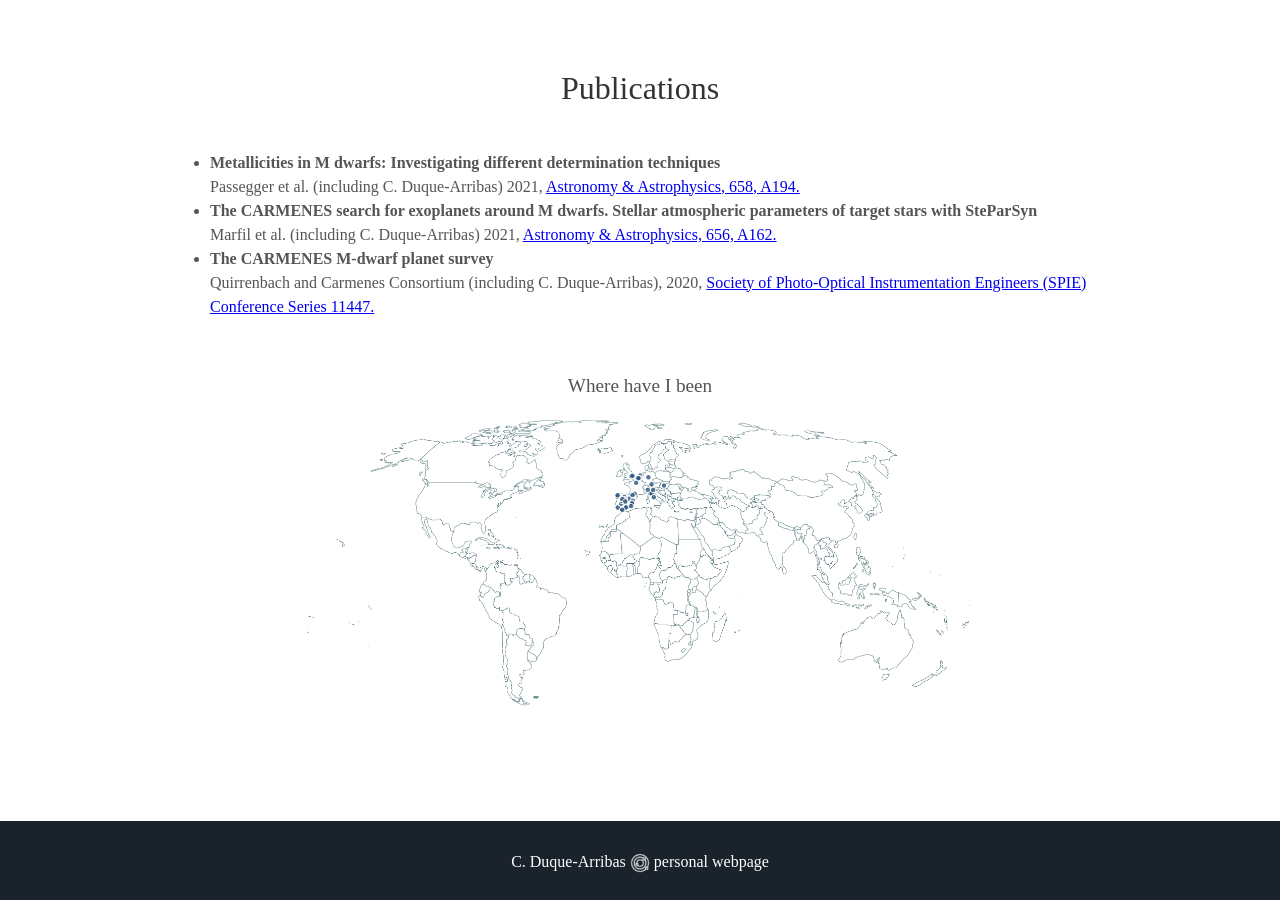
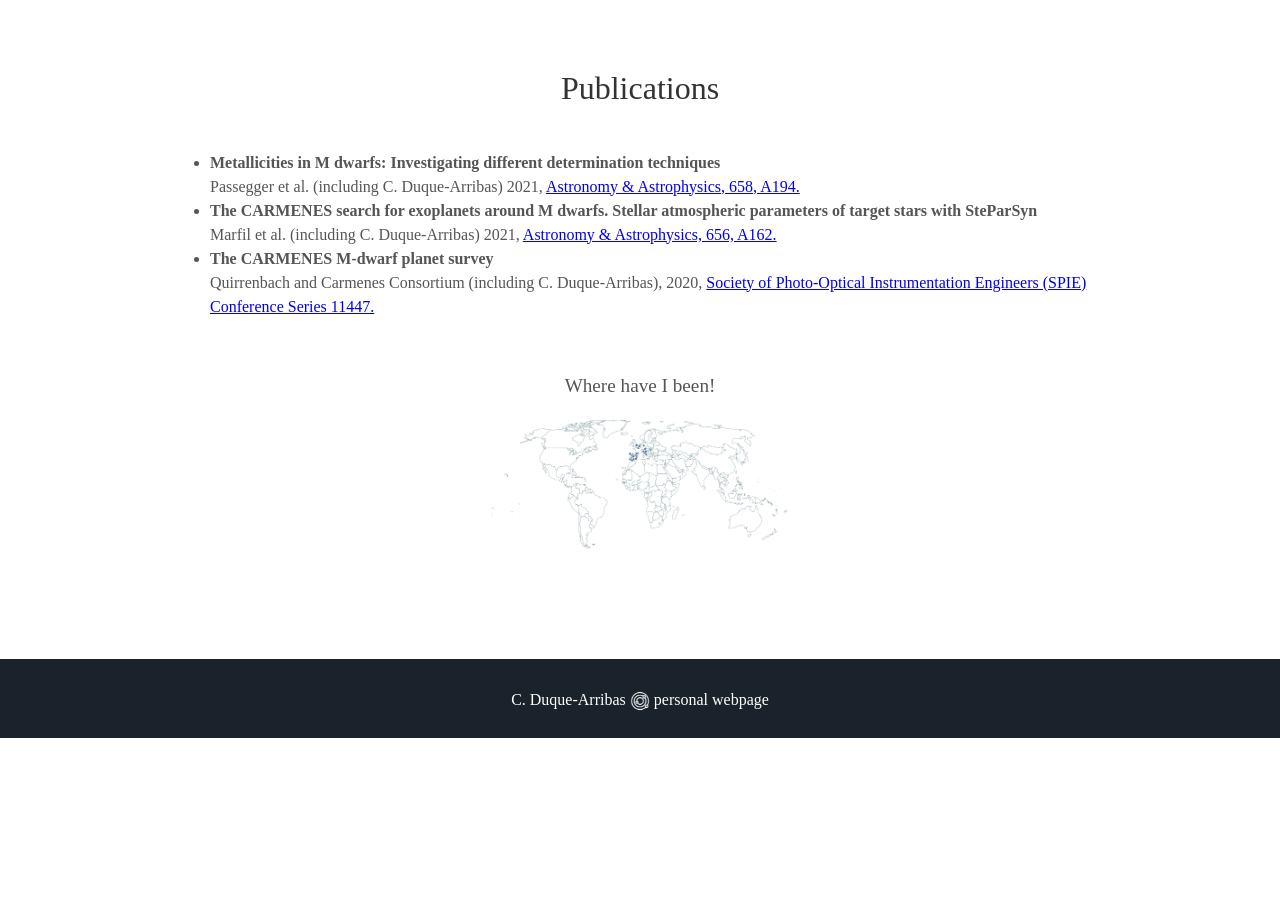
Before and after one commit to chrduque/chrduque.github.io, a Jekyll site: the page built from index.html, in a window 1280 px wide and 900 px high, scrolled down 1626 px. Built offline with Jekyll 4.4.1, drawn with Linux system fonts in a browser that asks for light colours; some web fonts are replaced; after the commit the page ends 2364 px from its top, so only the background shows below that.

Commit message:
Update about.html

```diff
--- a/_includes/about.html
+++ b/_includes/about.html
@@ -39,9 +39,9 @@
 </div>
 
 <div class="user-details">
-<p>Where have I been</p>
+<p>Where have I been!</p>
 
-<img src="images/mapa.png" alt="mapa" width="70%">
+<img src="images/mapa.png" alt="mapa" width="300rem">
 <!-- link: https://simplemaps.com/custom/world/gKHtD2kM -->
 </div>
 
```
